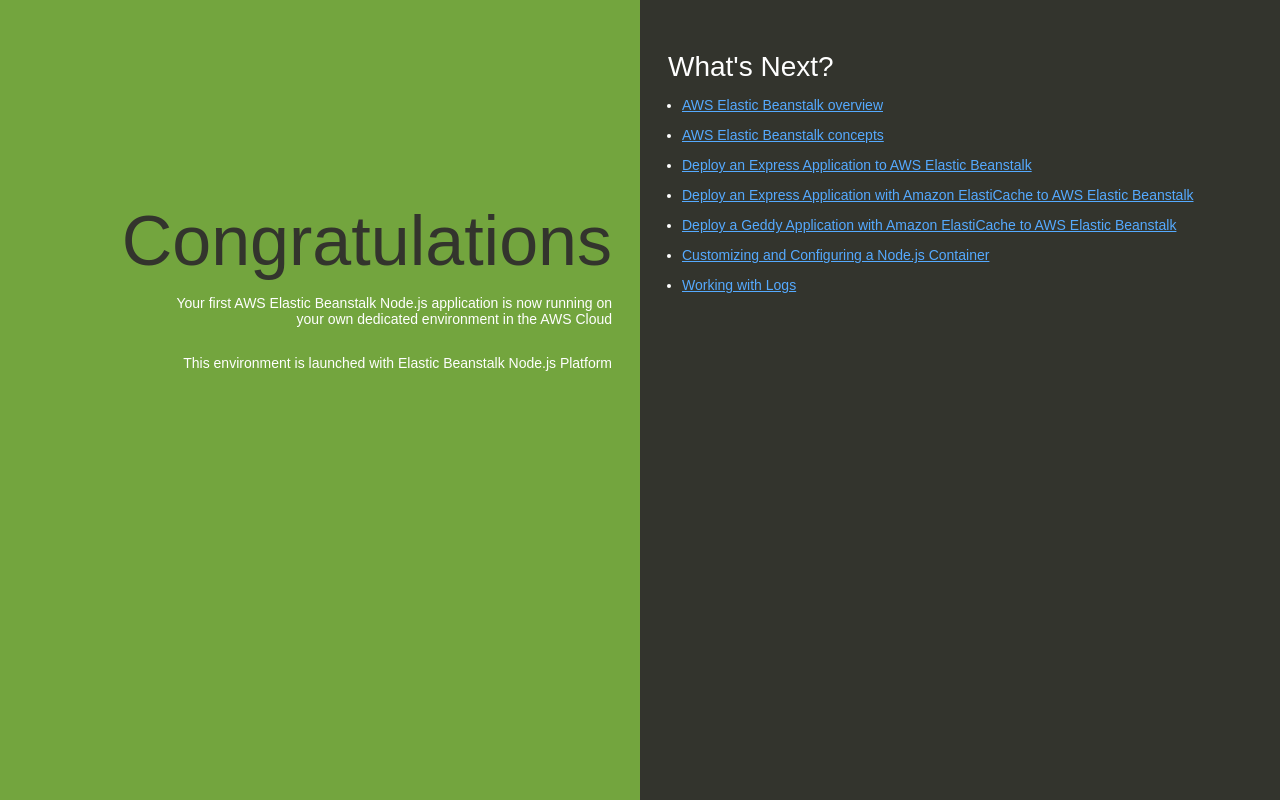
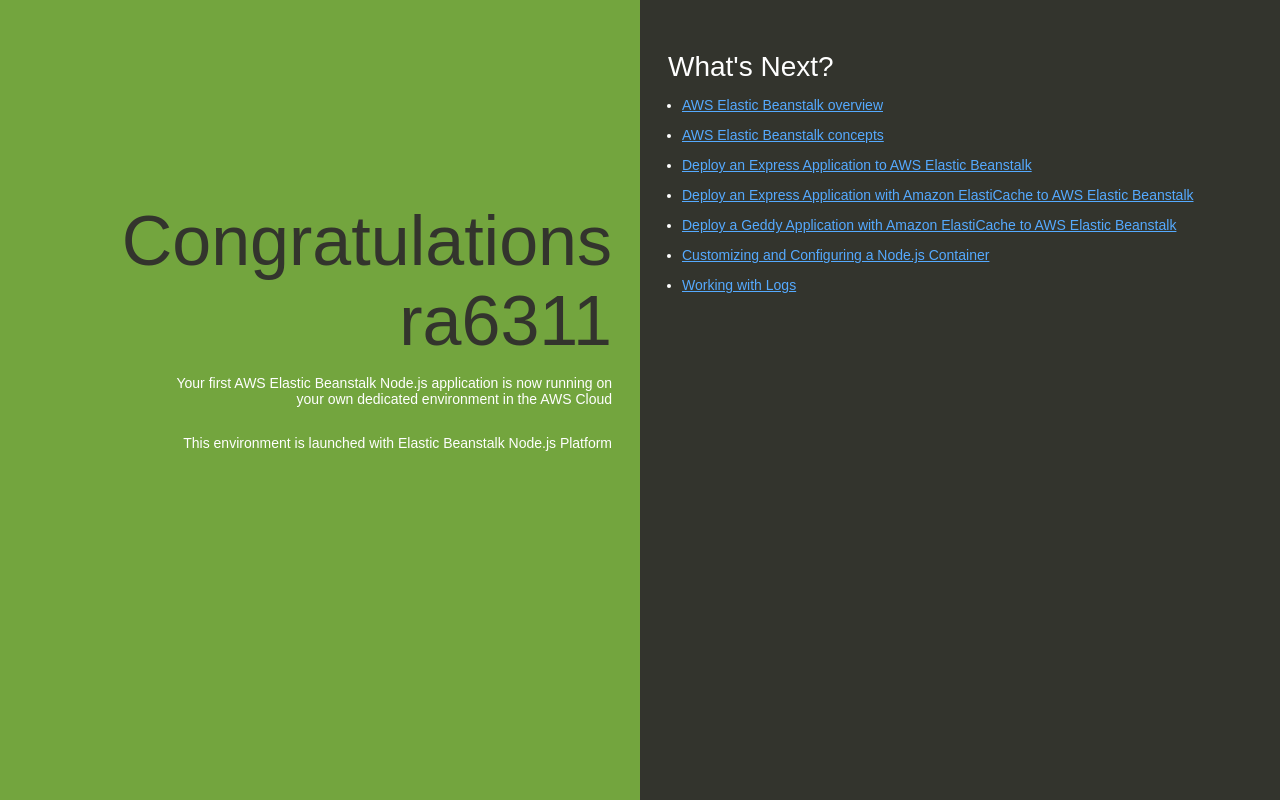
Before and after one commit to axmannr/ra_test_node_app, a website: page index.html in a window 1280 px wide. Drawn offline with Linux system fonts and the light colour scheme.

Commit message:
Update index.html
edited index to add username

```diff
--- a/index.html
+++ b/index.html
@@ -74,7 +74,7 @@
   </head>
   <body>
     <div class="textColumn">
-      <h1>Congratulations</h1>
+      <h1>Congratulations ra6311</h1>
       <p>Your first AWS Elastic Beanstalk Node.js application is now running on your own dedicated environment in the AWS Cloud</p>
       <p>This environment is launched with Elastic Beanstalk Node.js Platform</p>
     </div>
```
